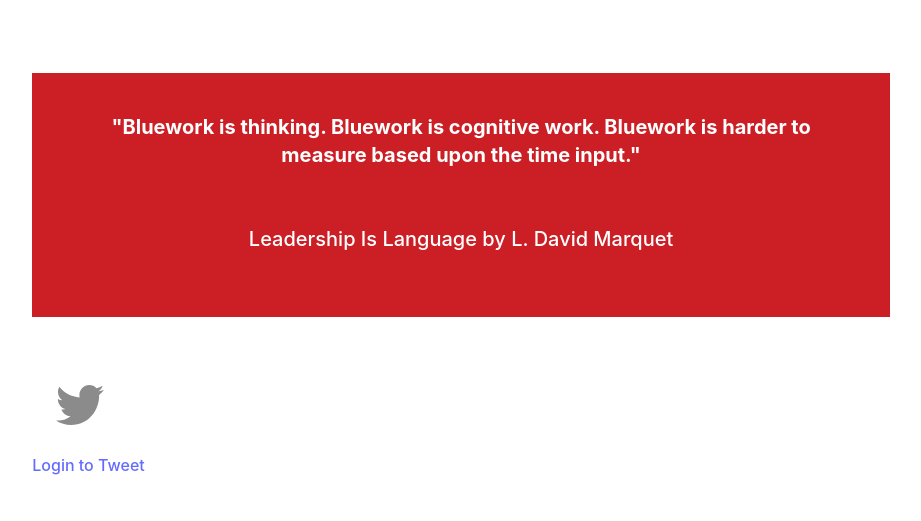
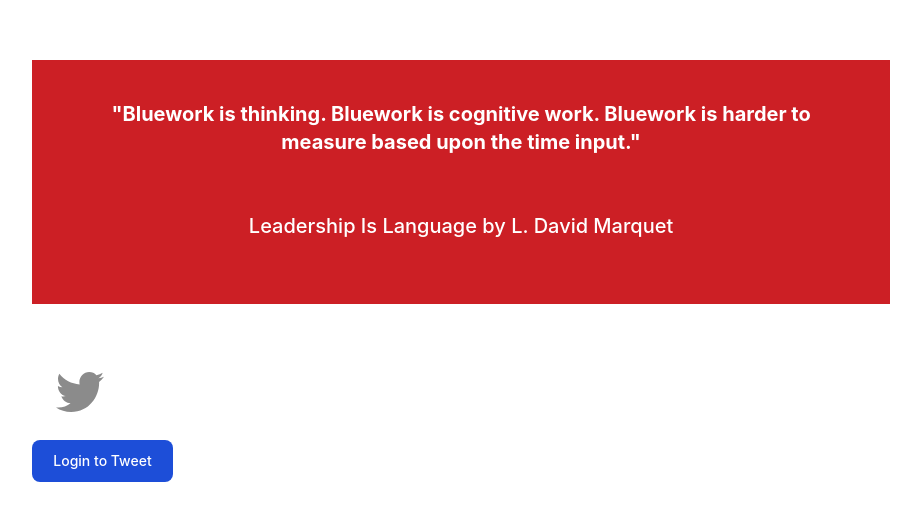
Before and after one commit to mel3kings/qoutes, a Svelte app: page / in a window 1280 px wide. Shown: the part 125-646 px from the top of the page, without its empty margins (36-957 px from the left). Built offline with nearby package versions, Linux system fonts and the light colour scheme.

Commit message:
style: optimize logo button styles

```diff
--- a/src/App.svelte
+++ b/src/App.svelte
@@ -50,13 +50,16 @@
           data-size="large"
           on:click={() => false}
         >
-          <img src={twitterLogo} class="disabledlogo grayscale" alt="Svelte Logo" /></a
+          <img
+            src={twitterLogo}
+            class="disabledlogo grayscale"
+            alt="Svelte Logo"
+          /></a
         >
-        <a
-          class="btn btn-primary btn-lg mr-auto ml-auto"
-          href="/#"
-          role="button"
-          on:click={login}>Login to Tweet</a
+        <button
+          type="button"
+          class="text-white bg-blue-700 hover:bg-blue-800 focus:ring-4 focus:ring-blue-300 font-medium rounded-lg text-sm px-5 py-2.5 mr-2 mb-2 dark:bg-blue-600 dark:hover:bg-blue-700 focus:outline-none dark:focus:ring-blue-800"
+          on:click={login}>Login to Tweet</button
         >
       {:else}
         <a
@@ -66,7 +69,11 @@
         >
           <img src={twitterLogo} class="logo" alt="Svelte Logo" /></a
         >
-        <a class="nav-link" href="/#" on:click={logout}>Log Out</a>
+        <button
+          type="button"
+          class="text-gray-900 bg-white border border-gray-300 focus:outline-none hover:bg-gray-100 focus:ring-4 focus:ring-gray-200 font-medium rounded-lg text-sm px-5 py-2.5 mr-2 mb-2 dark:bg-gray-800 dark:text-white dark:border-gray-600 dark:hover:bg-gray-700 dark:hover:border-gray-600 dark:focus:ring-gray-700"
+          on:click={logout}>Log Out</button
+        >
       {/if}
     </div>
   </div>
@@ -89,8 +96,4 @@
     will-change: filter;
     transition: filter 300ms;
   }
-
-  .disabledlogo:hover {
-    filter: drop-shadow(0 0 1em #838a8d);
-  }
 </style>
```
